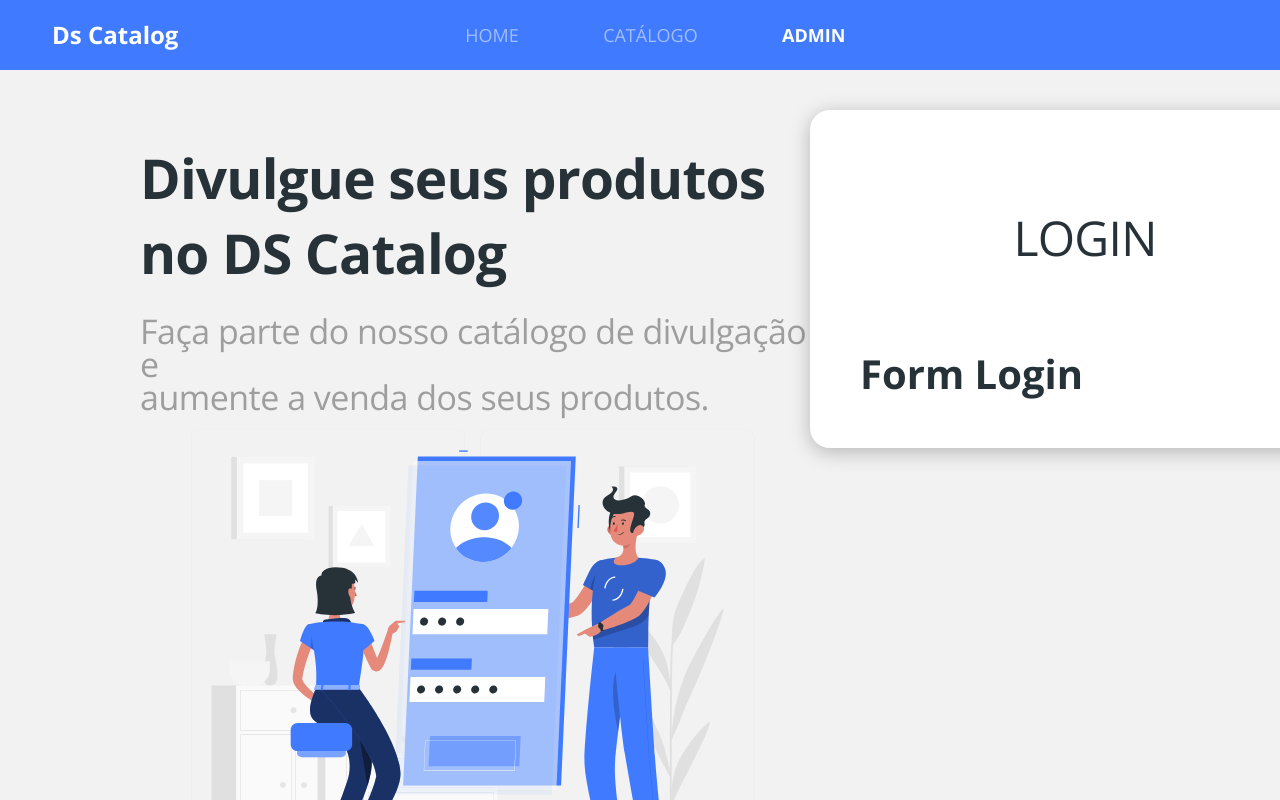
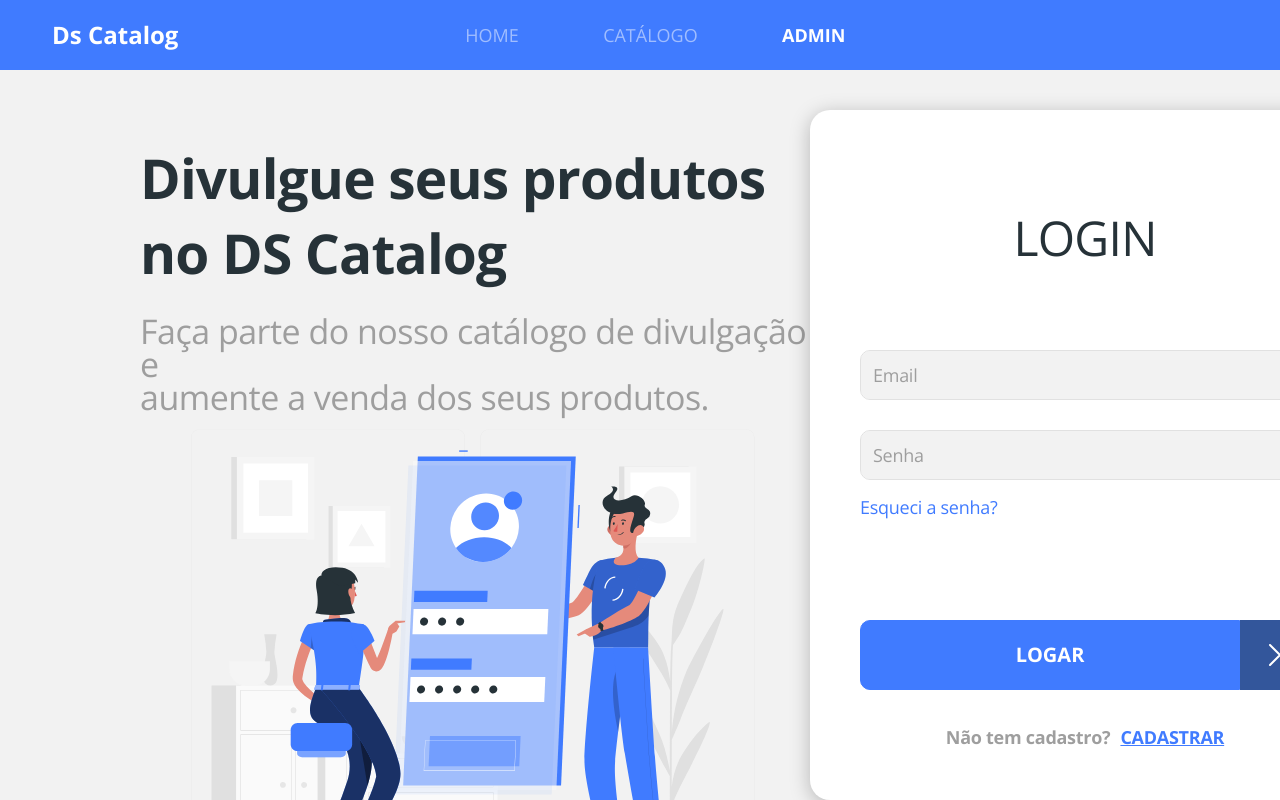
Before and after one commit to sirAndre1337/dscatalog, a React (Create React App) app in the folder front-web/: page /admin/auth/login in a window 1280 px wide. Shown: the top 800 px of the page. Built offline with nearby package versions, Linux system fonts and the light colour scheme.

Commit message:
Criando formulario de login

```diff
--- a/front-web/src/app.scss
+++ b/front-web/src/app.scss
@@ -34,3 +34,22 @@
     background: #fff;
     box-shadow: 0px 4px 20px rgba(0, 0, 0, 0.25);
   }
+
+  .margin-bottom-30 {
+    margin-bottom: 30px;
+  }
+
+  .input-base {
+    border: 1px solid #e1e1e1;
+    box-sizing: border-box;
+    border-radius: 10px;
+    font-size: 18px;
+    line-height: 25px;
+    letter-spacing: -0.015em;
+    color: #263238;
+    height: 50px;
+
+    &::placeholder {
+      color: #9e9e9e;
+    }
+  }
--- a/front-web/src/pages/Auth/components/Login/index.tsx
+++ b/front-web/src/pages/Auth/components/Login/index.tsx
@@ -1,3 +1,5 @@
+import ButtonIcon from 'core/components/ButtonIcon';
+import { Link } from 'react-router-dom';
 import AuthCard from '../Card';
 import './styles.scss';
 
@@ -6,7 +8,30 @@
         <div>
             <AuthCard title="Login">
                 <form className='login-form'>
-                    <h1>Form Login</h1>
+                    <input
+                        type="email"
+                        className='form-control input-base margin-bottom-30'
+                        placeholder='Email'
+                    />
+                    <input
+                        type="password"
+                        className='form-control input-base'
+                        placeholder='Senha'
+                    />
+                    <Link to="/admin/auth/recover" className='login-link-recover'>
+                        Esqueci a senha?
+                    </Link>
+                    <div className='login-submit'>
+                        <ButtonIcon text="Logar" />
+                    </div>
+                    <div className='text-center'>
+                        <span className='not-registered'>
+                            Não tem cadastro?
+                        </span>
+                        <Link to="/admin/auth/register" className='login-link-register'>
+                            CADASTRAR
+                        </Link>
+                    </div>
                 </form>
             </AuthCard>
         </div>
--- a/front-web/src/pages/Auth/components/Login/styles.scss
+++ b/front-web/src/pages/Auth/components/Login/styles.scss
@@ -1,3 +1,37 @@
 .login-form {
     margin-top: 80px;
 }
+
+.login-link-recover {
+    font-size: 18px;
+    line-height: 25px;
+    letter-spacing: -0.015em;
+    color: #407bff;
+    margin-top: 15px;
+    display: block;
+}
+
+.login-submit {
+   margin-top: 100px;
+   margin-bottom: 35px;
+}
+
+.not-registered {
+    font-weight: bold;
+    font-size: 18px;
+    line-height: 25px;
+    text-align: center;
+    letter-spacing: -0.015em;
+    color: #9e9e9e;
+}
+
+.login-link-register {
+    font-weight: bold;
+    font-size: 18px;
+    line-height: 25px;
+    text-align: center;
+    letter-spacing: -0.015em;
+    text-decoration-line: underline;
+    color: #407bff;
+    margin-left: 10px;
+}
```
